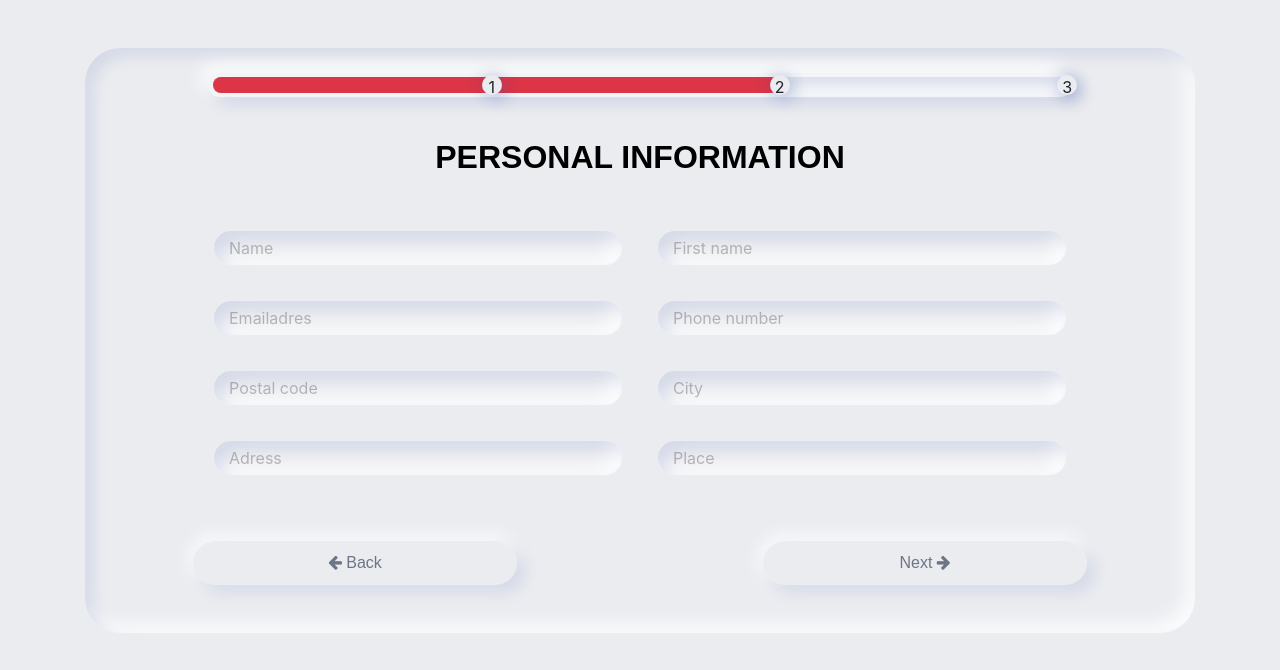
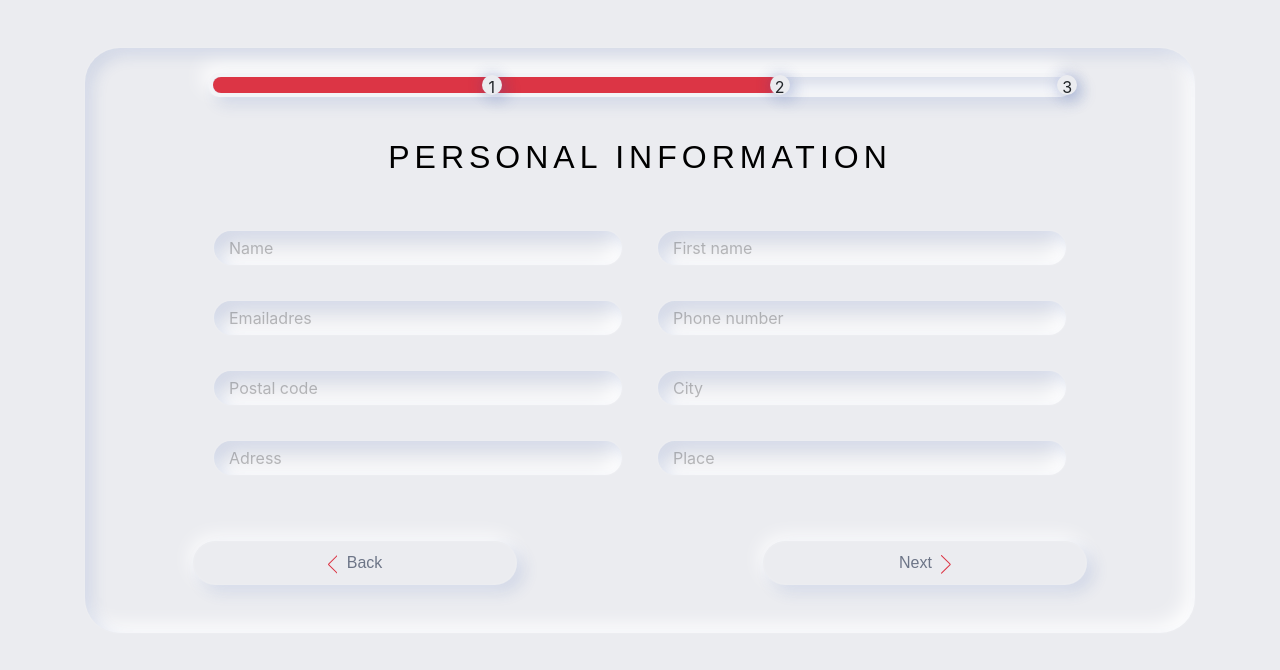
Before and after one commit to kevinschraderrgwit/CalendrierCss, a plain HTML site: page step2.html in a window 1280 px wide. Drawn offline with nearby package versions, Linux system fonts and the light colour scheme.

Commit message:
changed arrows to svg

```diff
--- a/step2.html
+++ b/step2.html
@@ -93,15 +93,26 @@
                 <div class="row">
                     <div class="col-12 col-md-6 float-right">
                         <a href="step3.html">
-                            <button type="button" class="my-5 btn neumorphic-btn next">Next <i
-                                    class="fa fa-arrow-right"></i>
+                            <button type="button" class="my-5 btn neumorphic-btn next">Next
+                                <svg id="Arr_right" data-name="Arr_right" xmlns="http://www.w3.org/2000/svg"
+                                     viewBox="0 0 9.5 18.22">
+                                    <title>arrow-right</title>
+                                    <path class="cls-1" d="M203.5,340.28l8.42,8.42a.26.26,0,0,1,0,.38l-8.42,8.42"
+                                          transform="translate(-203 -339.78)"/>
+                                </svg>
                             </button>
                         </a>
                     </div>
                     <div class="col-12 col-md-6 float-left">
                         <a href="index.html">
-                            <button type="button" class="my-5 btn neumorphic-btn next"><i
-                                    class="fa fa-arrow-left"></i> Back
+                            <button type="button" class="my-5 btn neumorphic-btn next">
+                                <svg id="Arr_left" data-name="Arr_left" xmlns="http://www.w3.org/2000/svg"
+                                     viewBox="0 0 9.5 18.22">
+                                    <title>arrow-left</title>
+                                    <path class="cls-1" d="M212,340.28l-8.42,8.42a.26.26,0,0,0,0,.38L212,357.5"
+                                          transform="translate(-203 -339.78)"/>
+                                </svg>
+                                Back
                             </button>
                         </a>
                     </div>
--- a/style.css
+++ b/style.css
@@ -11,6 +11,19 @@ body {
     background-color: var(--back-color);
     text-align: center;
     justify-content: center;
+}
+
+/*svg classes*/
+#Arr_right{
+    width: 4%;
+    margin-left: 2%;
+}
+.cls-1 {
+    fill: none;
+    stroke: #dc3545;
+    stroke-linecap: round;
+    stroke-miterlimit: 10;
+    width: 5%;
 }
 
 input {
@@ -221,10 +234,10 @@ a button{
 
 .neumorphic-text {
     color: #000000;
-
+    letter-spacing: 5px;
     font-size: xx-large;
     font-family: Quicksand, sans-serif;
-    font-weight: bold;
+    font-weight: lighter;
     margin: 1em 0;
 }
 
--- a/style2.css
+++ b/style2.css
@@ -13,6 +13,22 @@ body {
     justify-content: center;
 }
 
+/*svg classes*/
+#Arr_right{
+    width: 4%;
+    margin-left: 2%;
+}
+#Arr_left{
+    width: 4%;
+    margin-right: 2%;
+}
+.cls-1 {
+    fill: none;
+    stroke: #dc3545;
+    stroke-linecap: round;
+    stroke-miterlimit: 10;
+    width: 5%;
+}
 input {
     margin: 10px;
 }
@@ -226,10 +242,10 @@ input {
 
 .neumorphic-text {
     color: #000000;
-
+    letter-spacing: 5px;
     font-size: xx-large;
     font-family: Quicksand, sans-serif;
-    font-weight: bold;
+    font-weight: lighter;
     margin: 1em 0;
 }
 
--- a/style3.css
+++ b/style3.css
@@ -11,6 +11,18 @@ body {
     background-color: var(--back-color);
     text-align: center;
     justify-content: center;
+}
+
+#Arr_left{
+    width: 4%;
+    margin-right: 2%;
+}
+.cls-1 {
+    fill: none;
+    stroke: #dc3545;
+    stroke-linecap: round;
+    stroke-miterlimit: 10;
+    width: 5%;
 }
 
 input {
@@ -226,10 +238,10 @@ input {
 
 .neumorphic-text {
     color: #000000;
-
+    letter-spacing: 5px;
     font-size: xx-large;
     font-family: Quicksand, sans-serif;
-    font-weight: bold;
+    font-weight: lighter;
     margin: 1em 0;
 }
 
@@ -560,6 +572,7 @@ input {
 }
 
 .datecontainer {
+    float: left;
     width: 14.2857142%;
     display: inline-block;
     text-align: center;
```
Also changed, not shown: index.html (+7 -2 lines), step3.html (+10 -4 lines), svg/arrow-left.svg (added), svg/arrow-right.svg (added), 1 other file.
